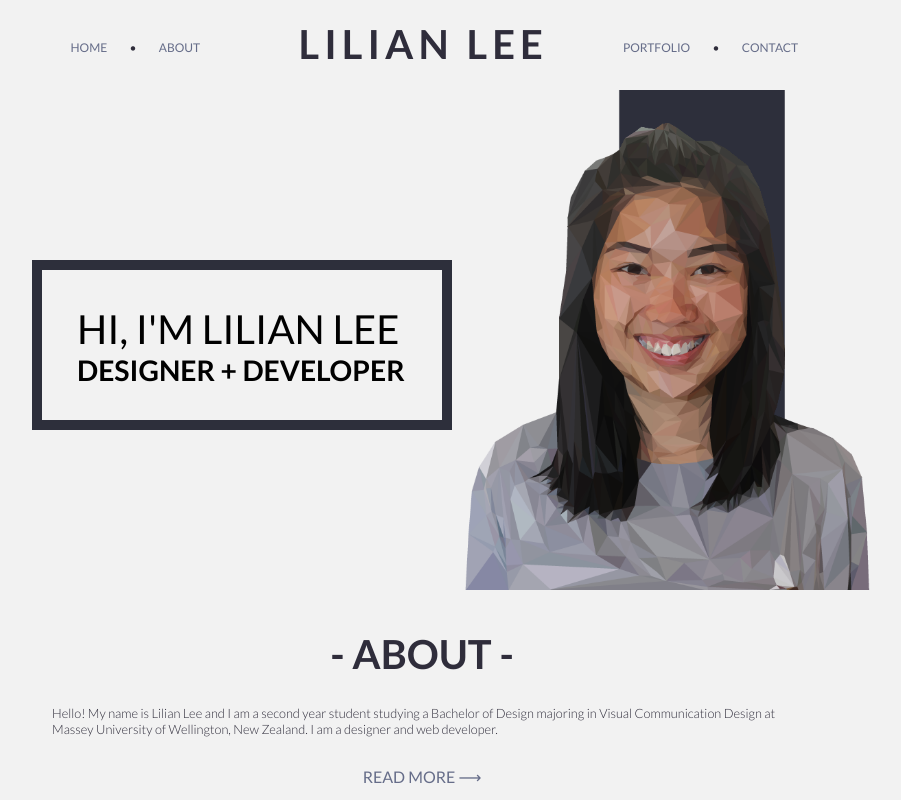
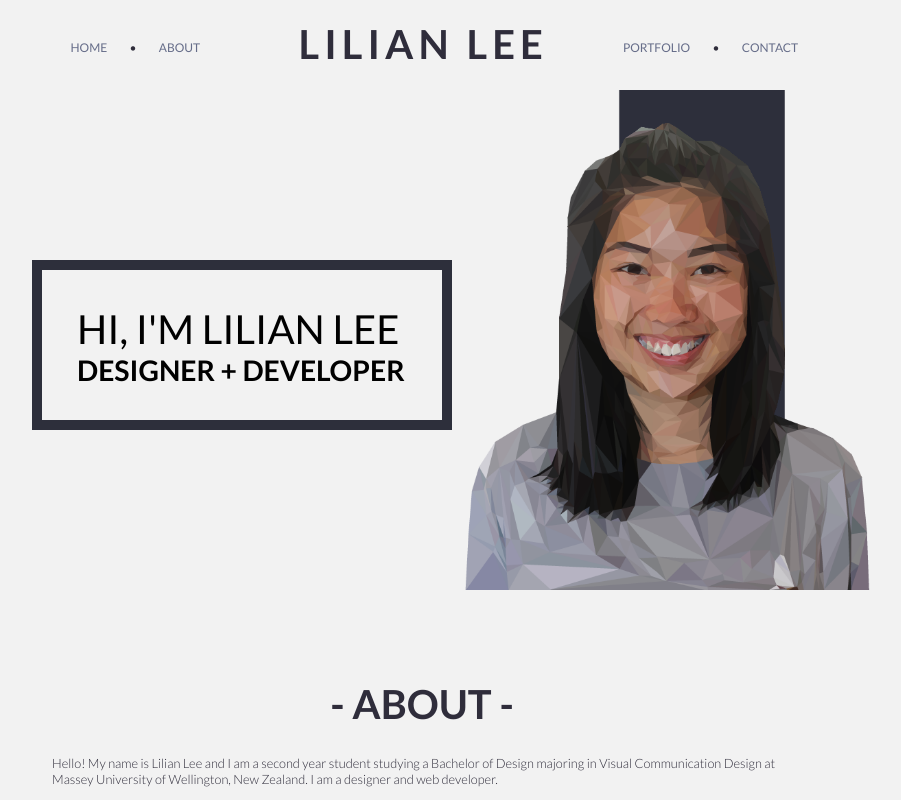
Before and after one commit to lilianlee098/289.101, a plain HTML site: page Portfolio Website/index2.html in a window 1280 px wide. Shown: the top 800 px of the page, without its empty margins (218-1119 px from the left). Drawn offline with Linux system fonts and the light colour scheme.

Commit message:
fixing the psacing between the sections on the page.

```diff
--- a/Portfolio Website/style2.css
+++ b/Portfolio Website/style2.css
@@ -108,13 +108,13 @@ OPTION 1
 /* Banner Section */
 .banner{
     background-color: #f2f2f2;
-    height: 500px;
+    height: 550px;
     margin: 0;
 }
 
 .bannerbox{
     max-width: 900px;
-    height: 500px;
+    height: 550px;
     margin-left: auto;
     margin-right: auto;
 }
```
Also changed, not shown: 1 other file.
